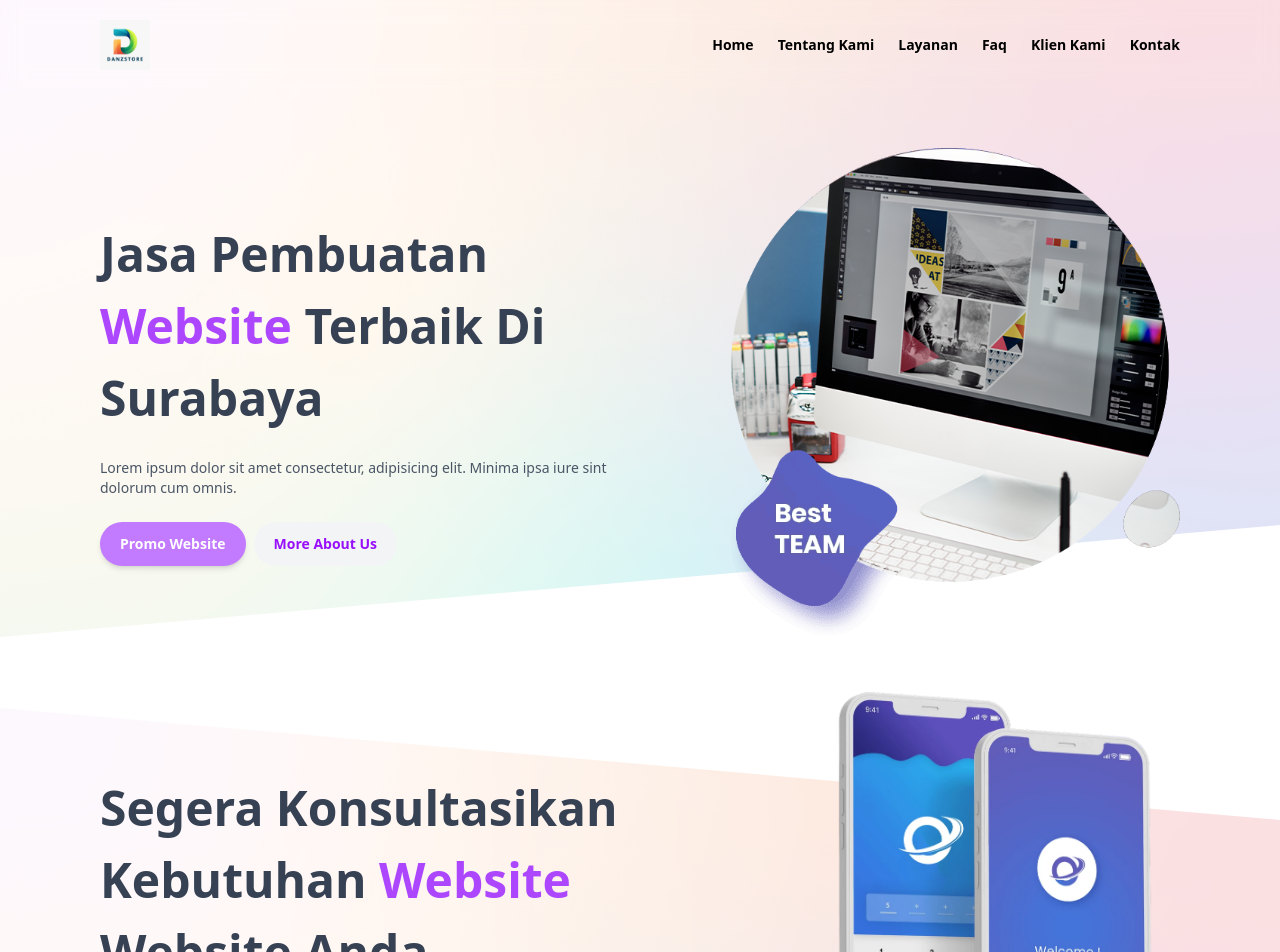
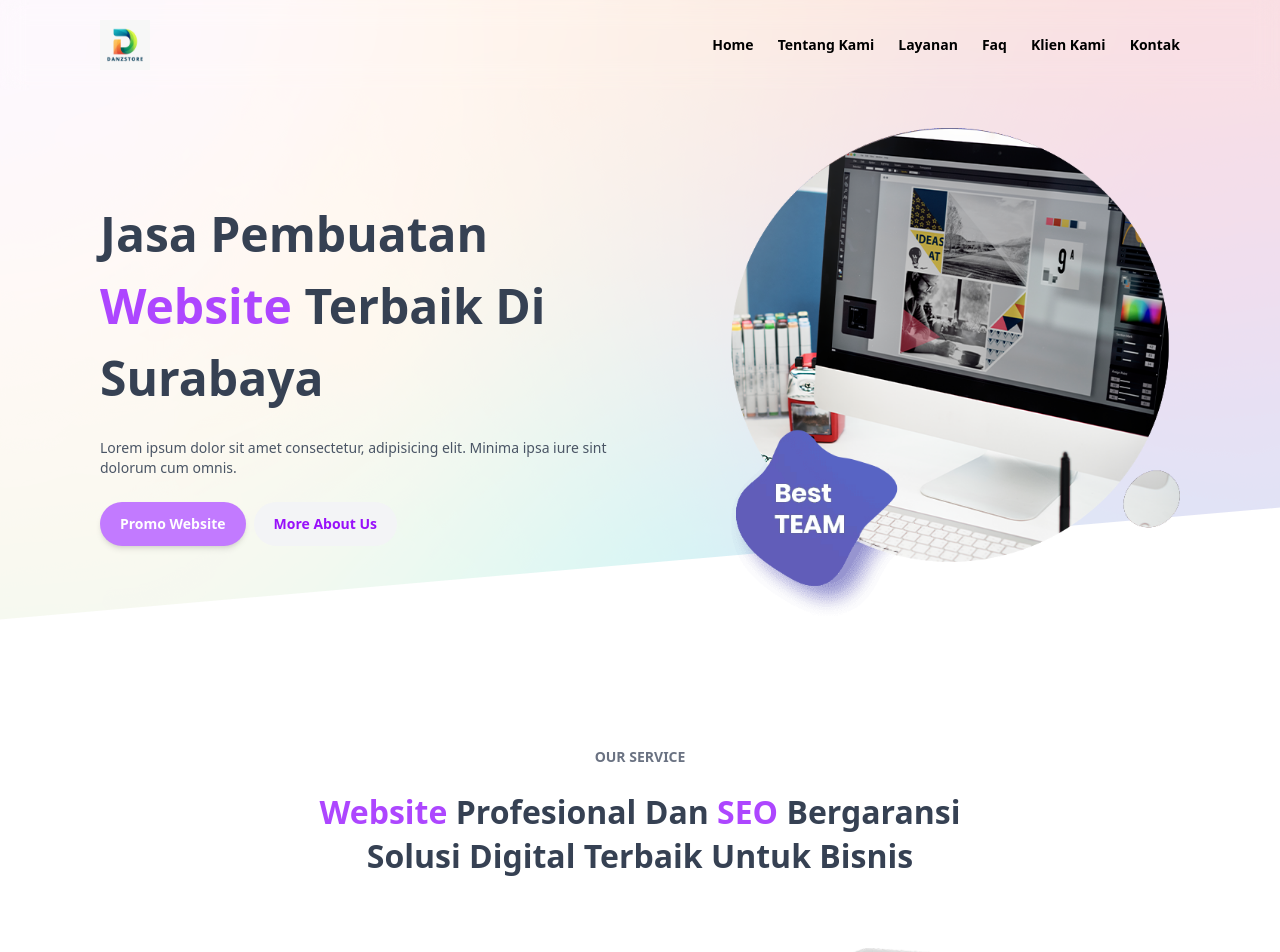
Before and after one commit to wshena/danzstore-company-profile, a Next.js app: page / in a window 1280 px wide. Shown: the top 952 px of the page. Built offline with nearby package versions, Linux system fonts and the light colour scheme.

Commit message:
feat:create heading for our service section

```diff
--- a/src/app/page.tsx
+++ b/src/app/page.tsx
@@ -3,15 +3,22 @@ import ContentContainer from "@/components/container/ContentContainer";
 import Image from "next/image";
 import Link from "next/link";
 
+const Service = ({item, icon}:{item:linkProps, icon:React.ReactNode}) => {
+  return (
+    <div>hello</div>
+  )
+}
+
 export default function Home() {
   return (
-    <main className="pt-25 md:pt-30 relative overflow-hidden">
+    <main className="">
+      {/* landing section */}
+      <section id='landing' className="relative overflow-hidden pt-20 md:pt-25">
         {/* background color */}
         <div className="absolute inset-0 bg-[url(/image/bg-jasa-web-sby.png)] bg-cover opacity-30 z-0 transform -skew-y-5 -translate-y-1/8"/>
 
         <ContentContainer>
-        {/* landing section */}
-        <section id="landing" className="relative py-10 md:py-7 flex flex-col md:flex-row md:items-center md:justify-between gap-10 md:gap-6">
+          <div className="relative py-10 md:py-7 flex flex-col md:flex-row md:items-center md:justify-between gap-10 md:gap-6">
             {/* typowriting */}
             <div className="w-full md:w-[50%] space-y-6">
               <h1 className="capitalize text-[2rem] lg:text-[3rem] font-semibold text-gray-700">
@@ -36,8 +43,32 @@ export default function Home() {
             <div className="w-full h-[300px] md:w-[400px] md:h-[400px] xl:w-[450px] xl:h-[488px]">
               <Image src={'/image/jasa-website-surabay-rev.png'} alt="jasa-website-surabay-rev.png" width={500} height={500} className="w-full h-full" />
             </div>
+          </div>
+        </ContentContainer>
       </section>
+
+      {/* our service */}
+      <section id="our-services" className="md:mt-15 lg:mt-25">
+        <ContentContainer>
+          <div className="flex flex-col gap-10 items-center">
+            {/* heading */}
+            <div className="text-center">
+              <span className="uppercase mb-10 text-sm md:text-md text-gray-500 font-semibold">our service</span>
+              <div className="mt-5 -space-y-1">
+                <h1 className="capitalize text-[1rem] md:text-[2rem] font-semibold text-gray-700">
+                  <span className="text-purple-500">website</span> profesional dan <span className="text-purple-500">SEO</span> bergaransi
+                </h1>
+                <h1 className="capitalize text-[1rem] md:text-[2rem] font-semibold text-gray-700">solusi digital terbaik untuk bisnis</h1>
+              </div>
+            </div>
+
+            {/* services */}
+            <div className="flex items-center justify-between">
+
+            </div>
+          </div>
         </ContentContainer>
+      </section>
     </main>
   );
 }
```
Lines whose indentation alone changed are shown as unchanged.
